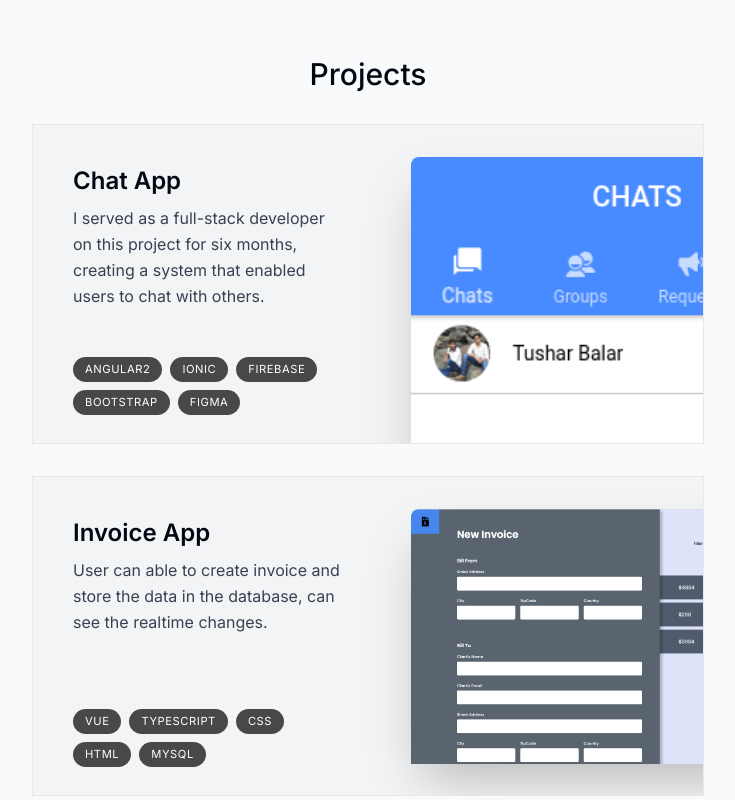
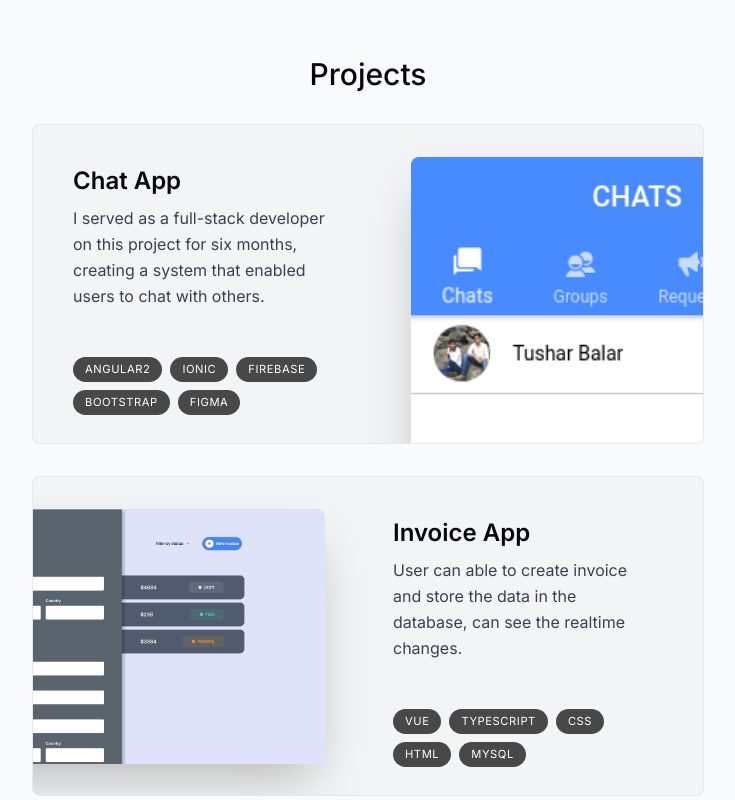
Before and after one commit to Tusharbalar/portfolio-website, a Next.js app: page / in a window 1280 px wide. Shown: the part 1240-2040 px from the top of the page, without its empty margins (272-1007 px from the left). Built offline with nearby package versions, Linux system fonts and the light colour scheme.

Commit message:
Fix the styling issue

```diff
--- a/components/project.tsx
+++ b/components/project.tsx
@@ -21,22 +21,20 @@ export default function Project({
     target: ref,
     offset: ["0 1", "1.33 1"]
   })
-  const scaleProgress = useTransform(scrollYProgress, [0, 1], [0.5, 1])
-  const opacityProgress = useTransform(scrollYProgress, [0, 1], [0.6, 1])
+  const scaleProgress = useTransform(scrollYProgress, [0, 1], [0.7, 1])
+  const opacityProgress = useTransform(scrollYProgress, [0, 1], [0.7, 1])
 
   return (
-
     <motion.div
       style={{
         scale: scaleProgress,
         opacity: opacityProgress
       }}
-      className='mb-3 sm:mb-8 last:mb-0'
+      className='group mb-3 sm:mb-8 last:mb-0'
     >
       <section
         ref={ref}
-
-        className='group bg-gray-100 max-w-[42rem] border border-black/5 overflow-hidden sm:pr-8 relative sm:h-[20rem] mb-3 sm:mb-8 last:mb-0 even:pl-8 hover:bg-gray-200 transition'>
+        className='bg-gray-100 max-w-[42rem] border rounded-lg border-black/5 overflow-hidden sm:pr-8 relative sm:h-[20rem] mb-3 sm:mb-8 last:mb-0 group-even:pl-8 hover:bg-gray-200 transition'>
         <div className='py-4 pb-7 px-5 sm:pl-10 sm:pr-2 sm:pt-10 sm:max-w-[50%] flex flex-col h-full group-even:ml-[18rem]'>
           <h3 className='text-2xl font-semibold'>
             <Link href={githubUrl} target='_blank'>
```
